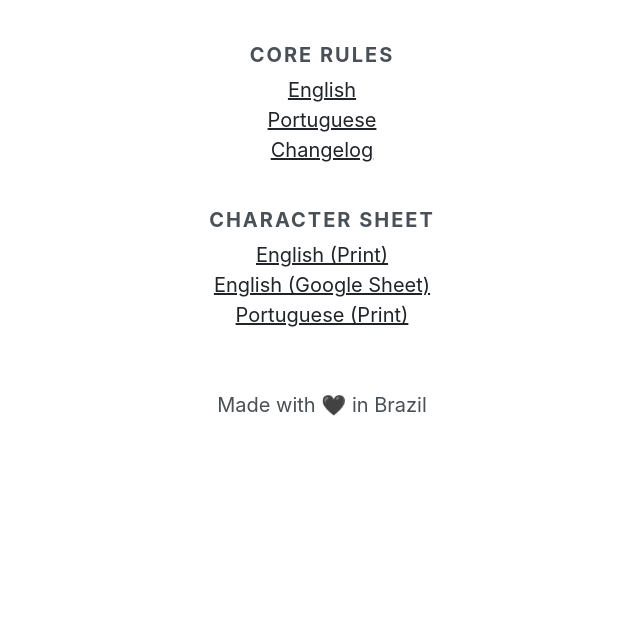
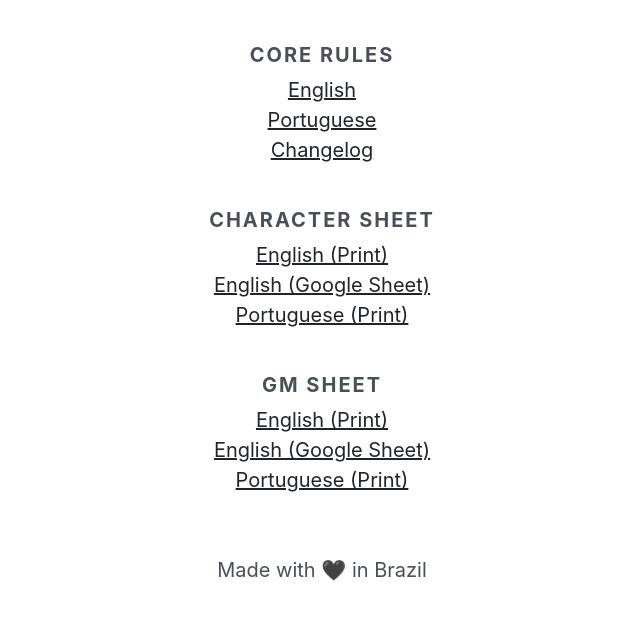
Before and after one commit to luizbills/goons-and-dragons, a plain HTML site: page public/index.html in a window 1280 px wide. Shown: the part 158-778 px from the top of the page, without its empty margins (318-958 px from the left). Drawn offline with Linux system fonts and the light colour scheme.

Commit message:
update home

```diff
--- a/public/index.html
+++ b/public/index.html
@@ -98,6 +98,14 @@
 			<li><a rel="nofollow" href="https://docs.google.com/spreadsheets/d/1JPI_tCAn9KXRgVTCmXFx0RV9lpfPaNY0w-_pwAjGD24/edit?usp=sharing">English (Google Sheet)</a></li>
 			<li><a rel="nofollow" href="https://drive.google.com/file/d/1wiermxXW28hIED_mXe9h3mtdCqv2yioh/view?usp=sharing">Portuguese (Print)</a></li>
 		</ul>
+
+		<h2 class="category">GM Sheet</h2>
+
+		<ul class="links">
+			<li><a rel="nofollow" href="https://drive.google.com/file/d/1lShz73dnvNPpjLt__btItGYFltRVwsj1/view?usp=sharing">English (Print)</a></li>
+			<li><a rel="nofollow" href="https://docs.google.com/spreadsheets/d/1l2-4PWRhv126LBP98AagQR4U5ZXEHAzpIgciadlSs3M/edit?usp=sharing">English (Google Sheet)</a></li>
+			<li><a rel="nofollow" href="https://drive.google.com/file/d/1wSbO0aLL05cI-AIPZnVfYU4RQxslKERm/view?usp=sharing">Portuguese (Print)</a></li>
+		</ul>
 	</main>
 
 	<footer class="footer">Made with <span aria-label="love">🖤</span> in Brazil</footer>
```
